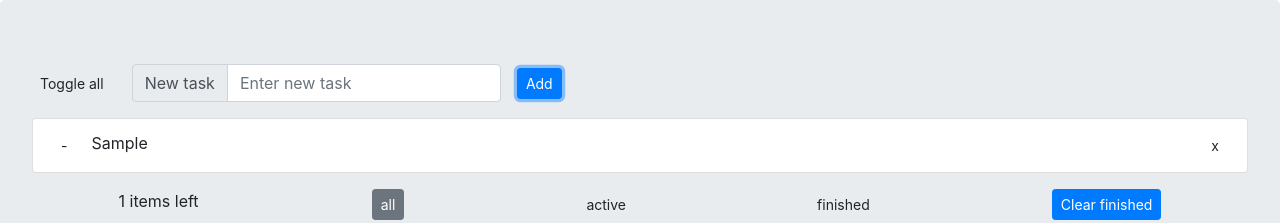
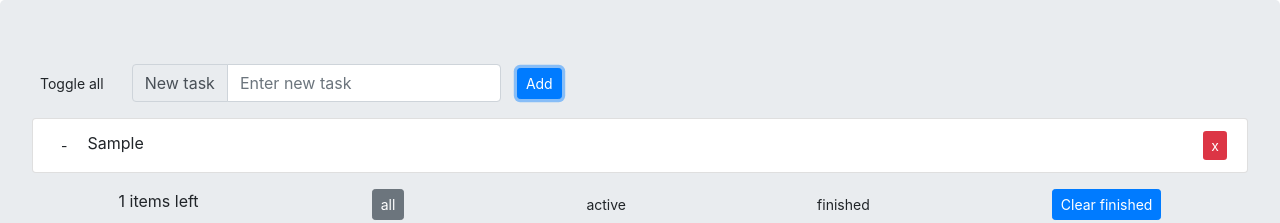
Before and after one commit to fortymorgan/reactToDo, a React app: page / in a window 1280 px wide. Both pictures are taken after typing "Sample" into the empty fields and a click on the button "Add". Shown: the top 223 px of the page. Built offline with nearby package versions, Linux system fonts and the light colour scheme.

Commit message:
Add classnames library and toggle buttons style

```diff
--- a/package.json
+++ b/package.json
@@ -11,8 +11,8 @@
   "license": "ISC",
   "dependencies": {
     "bootstrap": "^4.1.1",
+    "classnames": "^2.2.6",
     "jquery": "^3.3.1",
-    "lodash": "^4.17.10",
     "popper.js": "^1.14.3",
     "react": "^16.4.1",
     "react-dom": "^16.4.1"
@@ -21,7 +21,6 @@
     "babel-core": "^6.26.3",
     "babel-loader": "^7.1.4",
     "babel-preset-env": "^1.7.0",
-    "babel-preset-es2015": "^6.24.1",
     "babel-preset-react": "^6.24.1",
     "babel-preset-stage-0": "^6.24.1",
     "css-loader": "^0.28.11",
--- a/src/components/App.jsx
+++ b/src/components/App.jsx
@@ -92,7 +92,7 @@ export default class App extends React.Component {
 
     return (
       <div className="jumbotron">
-        <InputForm handlers={{ onInput: this.onInput, onAdd: this.onAdd, onToggleAll: this.onToggleAll }} value={input} />
+        <InputForm handlers={{ onInput: this.onInput, onAdd: this.onAdd, onToggleAll: this.onToggleAll }} value={input} list={items} />
         <ListItems handlers={{ onRemove: this.onRemove, onToggle: this.onToggle, onStartEdit: this.onStartEdit, onEdit: this.onEdit, onEndEdit: this.onEndEdit }} list={itemsToRender[filter]} />
         <FilterFooter filter={filter} list={items} handlers={{ onToggleFilter: this.onToggleFilter, onClearFinished: this.onClearFinished }} />
       </div>
--- a/src/components/FilterFooter.jsx
+++ b/src/components/FilterFooter.jsx
@@ -1,4 +1,5 @@
 import React from 'react';
+import cn from 'classnames';
 
 const filters = ['all', 'active', 'finished'];
 
@@ -15,7 +16,11 @@ export default class FilterFooter extends React.Component {
       <div className="mt-3 d-flex justify-content-around">
         <span>{`${list.filter(item => item.state === 'active').length} items left`}</span>
         {filters.map(f => {
-          const className = f === filter ? "btn btn-secondary btn-sm" : "btn btn-sm";
+          const className = cn({
+            btn: true,
+            'btn-sm': true,
+            'btn-secondary': f === filter,
+          });
           return <button className={className} key={f} onClick={onToggleFilter}>{f}</button>;
           })}
         <button className="btn btn-primary btn-sm" onClick={onClearFinished}>Clear finished</button>
--- a/src/components/InputForm.jsx
+++ b/src/components/InputForm.jsx
@@ -1,13 +1,22 @@
 import React from 'react';
+import cn from 'classnames';
 
 export default class InputForm extends React.Component {
   render() {
-    const { value, handlers } = this.props;
+    const { value, handlers, list } = this.props;
     const { onInput, onAdd, onToggleAll } = handlers;
+
+    const toggleAllButtonClassName = cn({
+      btn: true,
+      'btn-sm': true,
+      'border-0': true,
+      'mr-1': true,
+      'btn-secondary': list.every(item => item.state === 'finished'),
+    })
 
     return (
       <form className="form-inline mb-3" onSubmit={onAdd}>
-        <button type="button" className="btn btn-sm border-0 mr-1" onClick={onToggleAll}>Toggle all</button>
+        <button type="button" className={toggleAllButtonClassName} onClick={onToggleAll}>Toggle all</button>
         <div className="input-group mx-sm-3">
           <div className="input-group-prepend">
             <span className="input-group-text" id="basic-addon1">New task</span>
--- a/src/components/ListItems.jsx
+++ b/src/components/ListItems.jsx
@@ -1,4 +1,5 @@
 import React from 'react';
+import cn from 'classnames';
 
 const ListItem = (props) => {
   const { item, handlers } = props;
@@ -7,15 +8,23 @@ const ListItem = (props) => {
 
   const textElement = item.editing ?
     <form className="form-inline" onSubmit={onEndEdit}>
-      <input type="text" className="form-control" autoFocus value={text} onChange={onEdit(id)} onBlur={onEndEdit} />
+      <input type="text" className="border-0 pl-1" autoFocus value={text} onChange={onEdit(id)} onBlur={onEndEdit} />
     </form> :
-    <div className="mr-auto" onDoubleClick={onStartEdit(id)}>{state === 'finished' ? <s>{text}</s> : text}</div>
+    <div className="ml-1" onDoubleClick={onStartEdit(id)}>{state === 'finished' ? <s>{text}</s> : text}</div>
+
+  const toggleButtonClassName = cn({
+    btn: true,
+    'border-0': true,
+    'btn-sm': true,
+    'mr-2': true,
+    'btn-secondary': item.state === 'finished',
+  });
 
   return (
-    <li className="list-group-item d-flex justify-content-end">
-      <button className="btn border-0 btn-sm mr-3" onClick={onToggle(id)}>-</button>
+    <li className="list-group-item d-flex justify-content-start">
+      <button className={toggleButtonClassName} onClick={onToggle(id)}>-</button>
       {textElement}
-      <button className="btn border-0 btn-sm" onClick={onRemove(id)}>x</button>
+      <button className="btn border-0 btn-danger btn-sm ml-auto" onClick={onRemove(id)}>x</button>
     </li>
   )
 }
```
Also changed, not shown: 1 other file (tests, documents, lock files or other folders).
